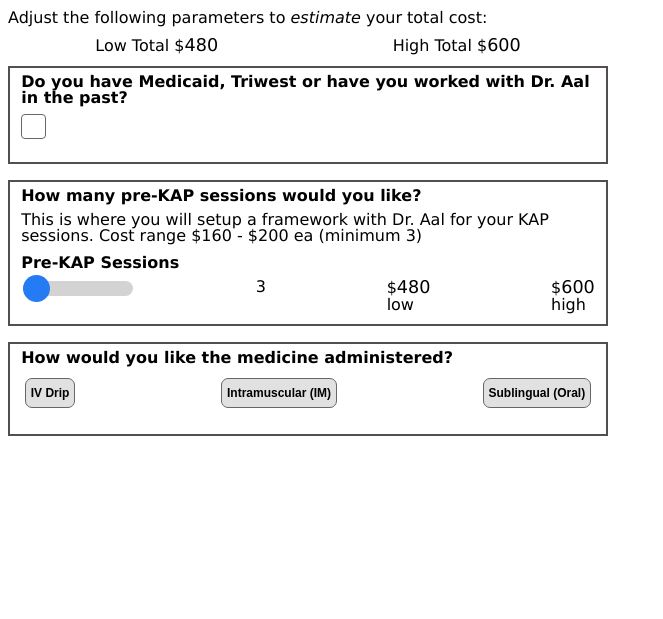
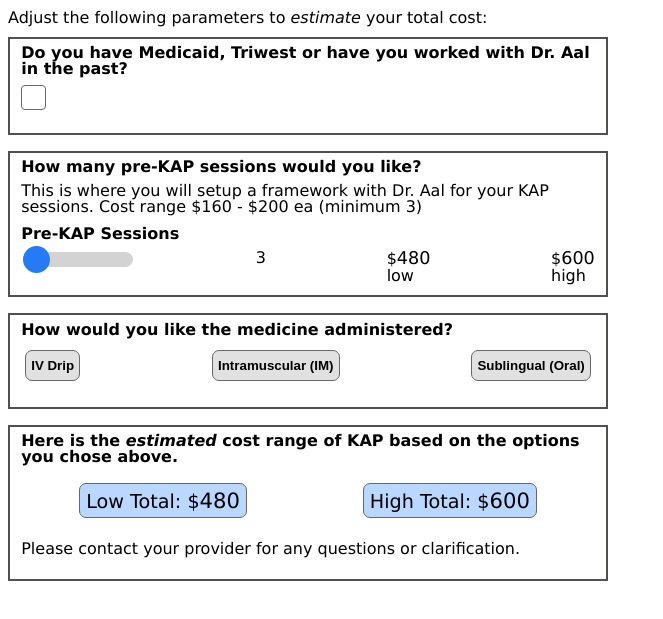
Before and after one commit to IntuitiveHarmony/KAPCalculator, a plain HTML site: page index.html in a window 1280 px wide. Shown: the part 39-658 px from the top of the page, without its empty margins (0-663 px from the left). Drawn offline with Linux system fonts and the light colour scheme.

Commit message:
totals container

```diff
--- a/index.html
+++ b/index.html
@@ -16,10 +16,6 @@
     <div class="calc-info">
       <h1 id="KAP-header">KAP Cost Calculator</h1>
       <h3 class="content">Adjust the following parameters to <em>estimate</em> your total cost:</h3>
-    </div>
-    <div class="calc-display content">
-      <p>Low Total $<span class="number" id="low-total"></span></p>
-      <p>High Total $<span class="number" id="high-total"></span></p>
     </div>
     <div class="option-container section">
       <h4>Do you have Medicaid, Triwest or have you worked with Dr. Aal in the past?</h4>
@@ -212,6 +208,14 @@
         </div>
       </div>
     </div>
+    <div class="totals-container section">
+      <h4>Here is the <em>estimated</em> cost range of KAP based on the options you chose above.</h4>
+      <div class="calc-display content ">
+        <p class="total-info-container">Low Total: $<span class="number" id="low-total"></span></p>
+        <p class="total-info-container">High Total: $<span class="number" id="high-total"></span></p>
+      </div>
+      <p class="content"> Please contact your provider for any questions or clarification.</p>
+    </div>
   </div>
 
 </body>
--- a/style.css
+++ b/style.css
@@ -130,6 +130,7 @@ table {
 
 :root {
   --selected-color: rgb(37, 123, 244);
+  --secondary-color: rgb(186, 215, 255);
 }
 
 body {
@@ -148,7 +149,6 @@ button {
   text-align: center;
   text-decoration: none;
   display: inline-block;
-  font-size: 0.75em;
   font-weight: bold;
   border-radius: 7px;
   cursor: pointer;
@@ -191,6 +191,13 @@ button {
 }
 .number {
   font-size: 1.1em;
+}
+.total-info-container {
+  border-radius: 7px;
+  border: 1px solid #676767;
+  background-color: var(--secondary-color);
+  margin: 0.5em;
+  padding: 0.3em;
 }
 .content-container {
   max-width: 600px;
@@ -245,6 +252,7 @@ button {
 .calc-display {
   display: flex;
   justify-content: space-around;
+  font-size: 1.2em;
 }
 .option-controls {
   display: flex;
```
